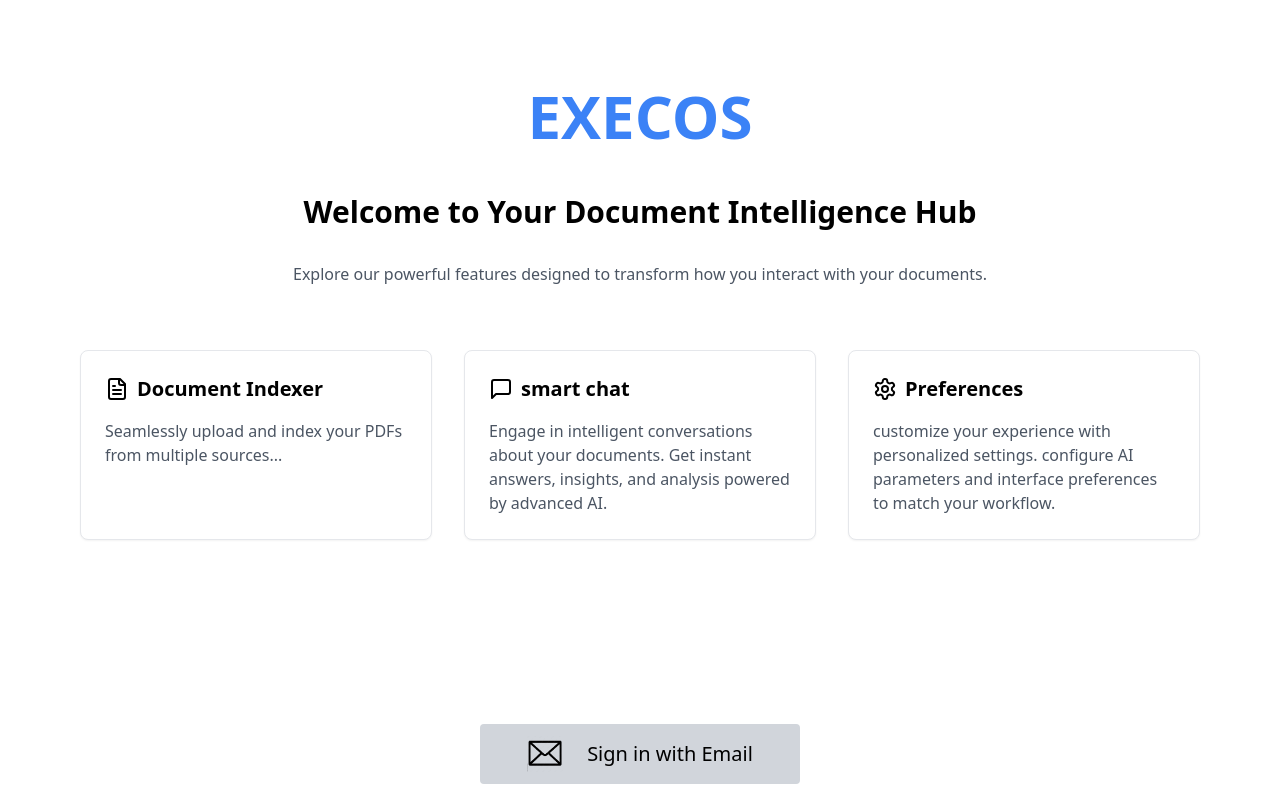
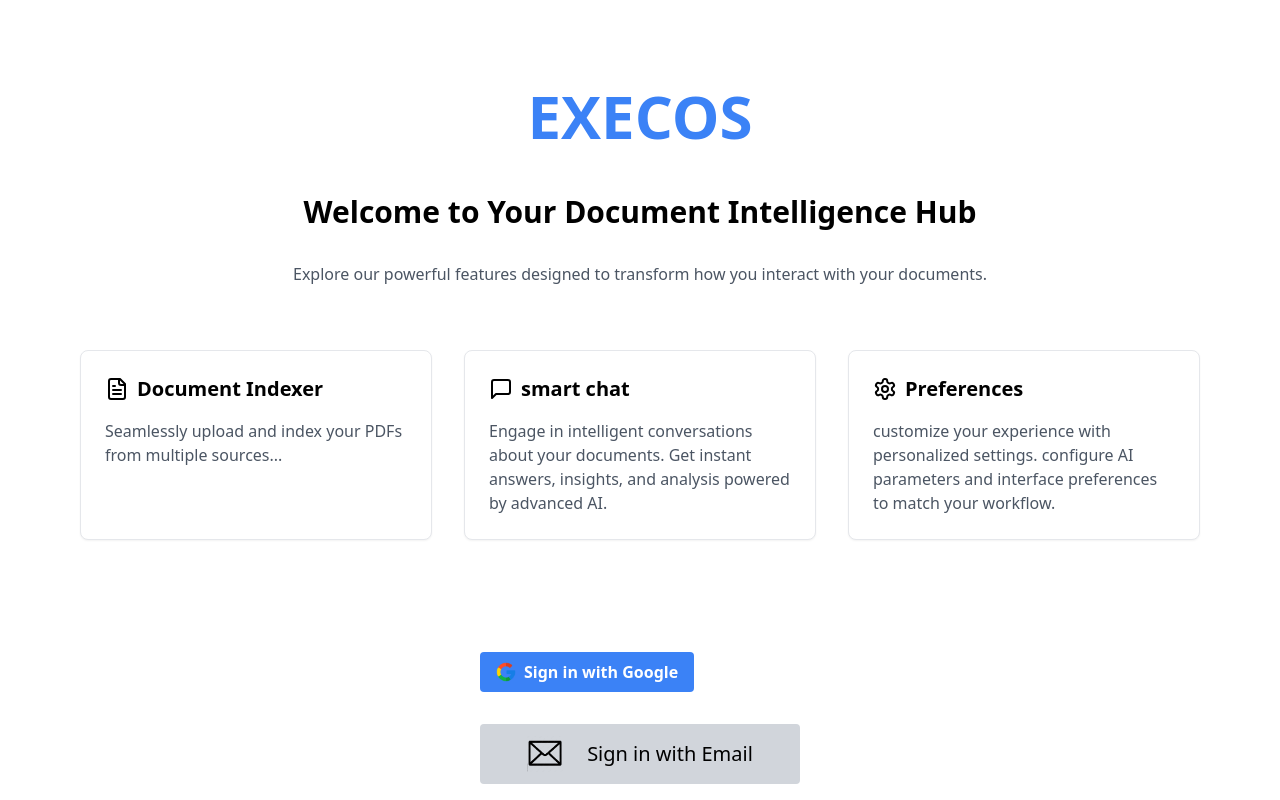
Before and after one commit to Gadfly38/free-chat-app, a React (Vite) app in the folder client/: page / in a window 1280 px wide. Shown: the part 266-1066 px from the top of the page. Built offline with nearby package versions, Linux system fonts and the light colour scheme; no server answers; a web font is replaced by a local one.

Commit message:
fix: google signin

```diff
--- a/client/src/components/GoogleSignInButton.jsx
+++ b/client/src/components/GoogleSignInButton.jsx
@@ -1,30 +1,20 @@
 // src/components/GoogleSignInButton.jsx
 import React from "react";
-import { GoogleLogin } from "@react-oauth/google";
+import { useGoogleLogin } from "@react-oauth/google";
 import api from "@/api/axios";
 
 const GoogleSignInButton = ({ content, color }) => {
-  const handleSuccess = async (credentialResponse) => {
-    console.log("Google OAuth Success:", credentialResponse);
-    const idToken = credentialResponse.credential;
-    console.log("idToken_-_---", idToken);
-    // Send the ID token to your backend for verification
-    const response = await api.post("/auth/google", { idToken });
-    console.log("response_-_---", response);
-  };
-
-  const handleError = () => {
-    console.error("Login Failed");
-  };
+  const login = useGoogleLogin({
+    onSuccess: (tokenResponse) => {
+      console.log("Google OAuth Success:", tokenResponse.access_token);
+      api.post("/auth/google", { token: tokenResponse.access_token });
+    },
+  });
 
   return (
-    <GoogleLogin
-      onSuccess={handleSuccess}
-      onError={handleError}
-      render={({ onClick }) => (
     <button
       className={`flex items-center justify-center bg-${color}-500 hover:bg-${color}-600 text-white font-bold py-2 px-4 rounded focus:outline-none focus:ring-2 focus:ring-${color}-400 focus:ring-opacity-50 disabled:opacity-50`}
-          onClick={onClick}
+      onClick={login}
     >
       <img
         src="/images/google.png"
@@ -33,8 +23,6 @@ const GoogleSignInButton = ({ content, color }) => {
       />
       {content}
     </button>
-      )}
-    />
   );
 };
 
```
Lines whose indentation alone changed are shown as unchanged.
